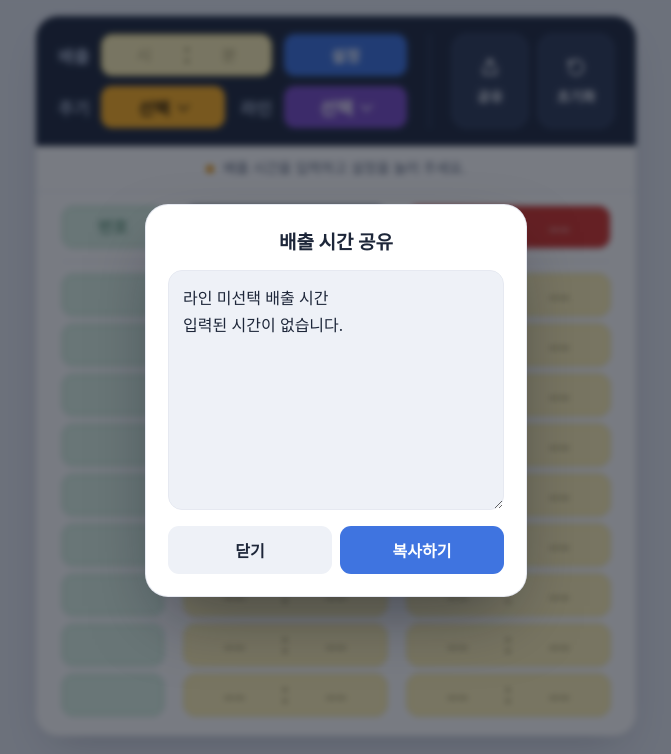
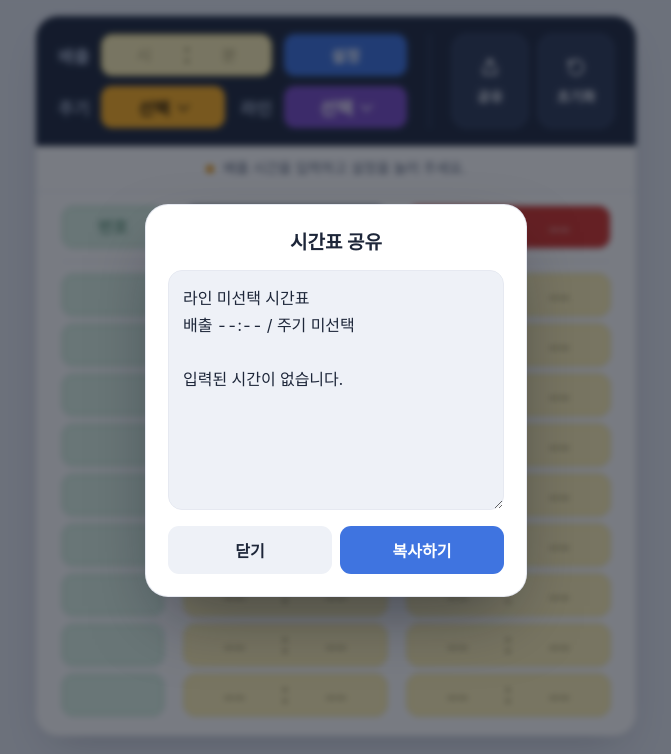
Before and after one commit to dsekao03/crinsos, a plain HTML site: page test4.html in a window 1280 px wide. Both pictures are taken after a click on the button "공유". Shown: the whole page, without its empty margins (304-975 px from the left). Drawn offline with Linux system fonts and the light colour scheme; a web font is replaced by a local one.

Commit message:
Add files via upload

```diff
--- a/test4.html
+++ b/test4.html
@@ -238,7 +238,7 @@ textarea{display:block;width:100%;height:240px;resize:vertical;padding:14px;bord
 </dialog>
 
 <dialog id="share-dialog" aria-labelledby="share-title">
-  <h2 id="share-title">배출 시간 공유</h2>
+  <h2 id="share-title">시간표 공유</h2>
   <textarea id="share-text" readonly aria-label="공유할 내용"></textarea>
   <div class="dialog-buttons">
     <button type="button" class="btn plain" data-close>닫기</button>
@@ -589,8 +589,9 @@ textarea{display:block;width:100%;height:240px;resize:vertical;padding:14px;bord
   function shareText() {
     var c = calculate();
     var lines = [
-      (state.line ? state.line + '라인' : '라인 미선택') + ' 배출 시간',
-
+      (state.line ? state.line + '라인' : '라인 미선택') + ' 시간표',
+      '배출 ' + fmt(state.discharge) + ' / 주기 ' + (state.cycle === null ? '미선택' : state.cycle),
+      ''
     ];
     var count = 0;
     for (var i = 0; i < ROWS; i++) {
```
